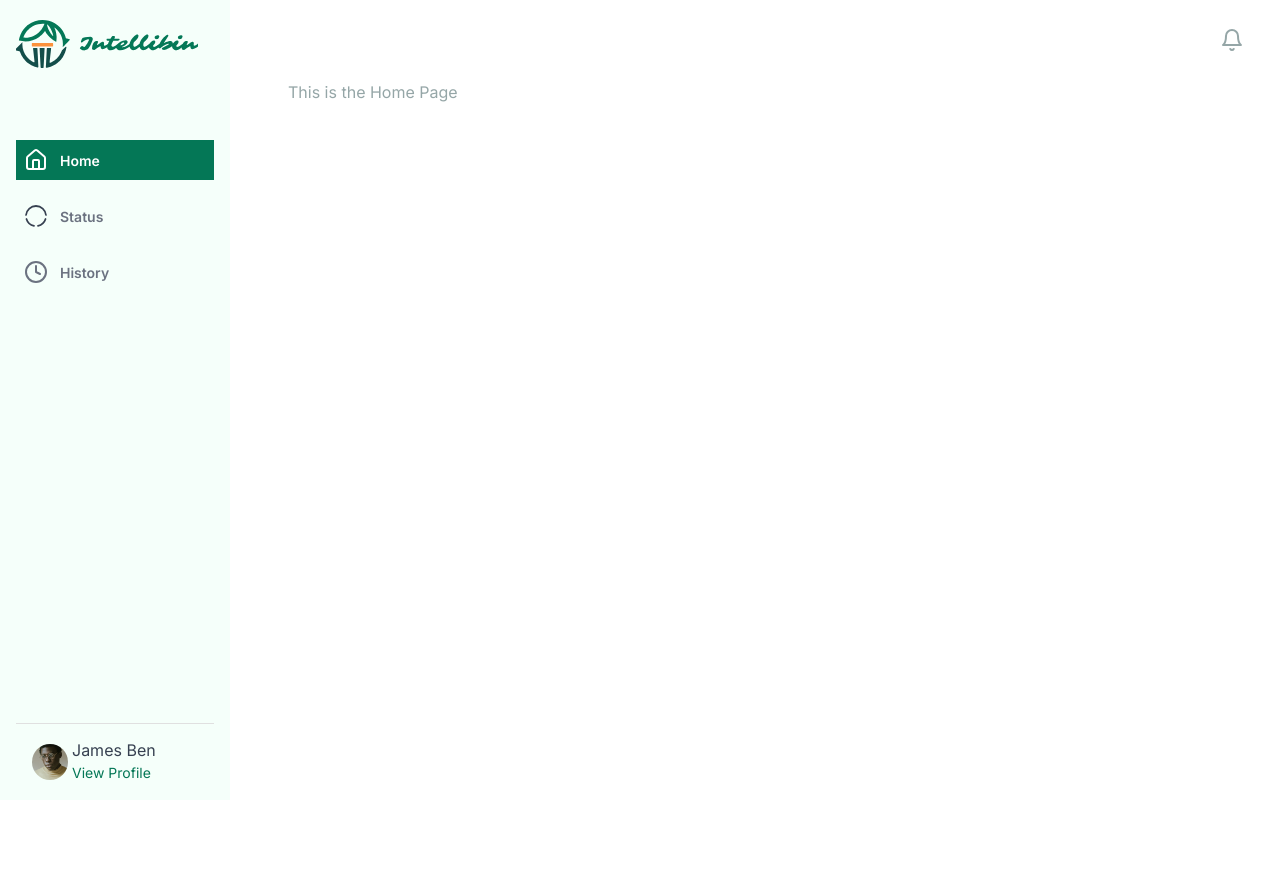
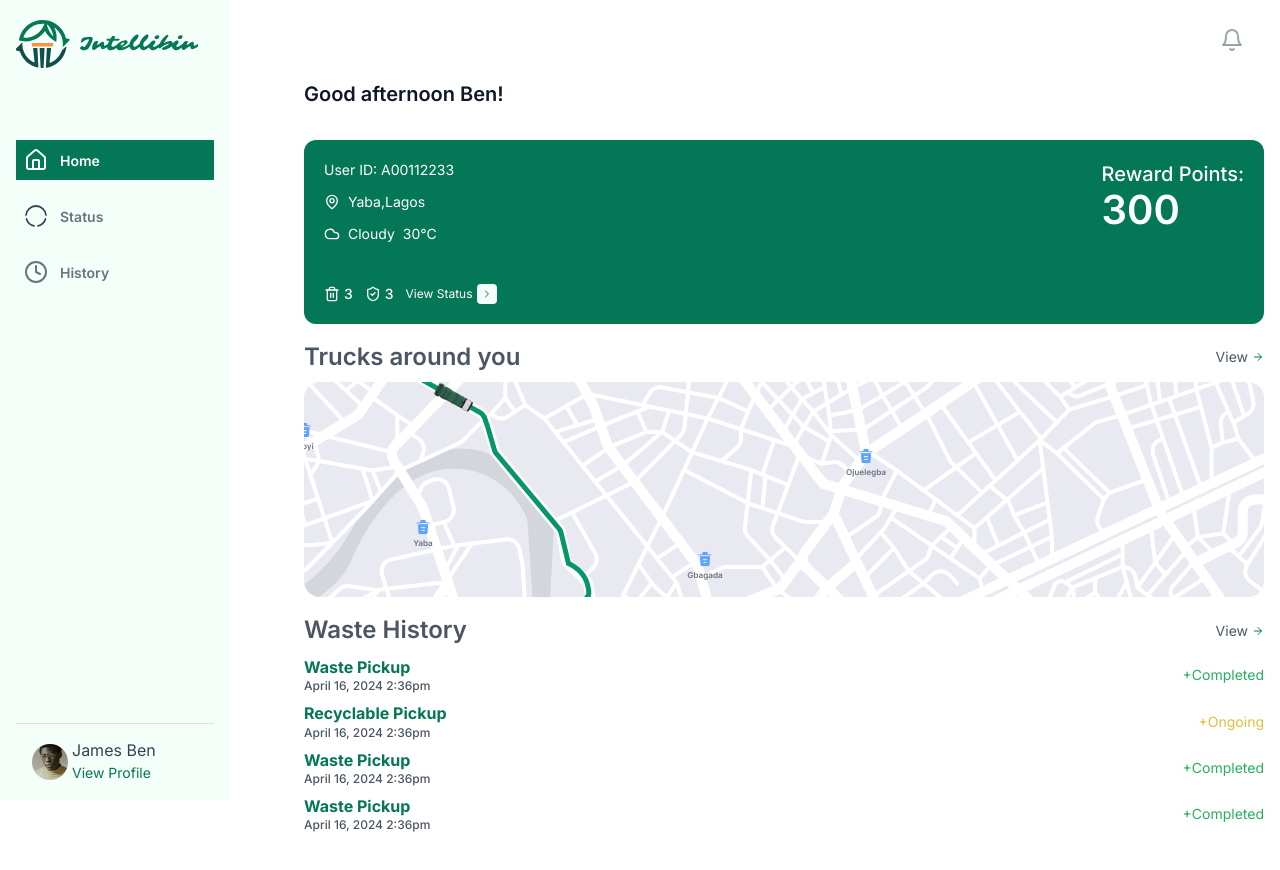
Before and after one commit to raelMartins/intellibin-demo, a Next.js app: page /home in a window 1280 px wide. Shown: the top 870 px of the page. Before the commit the page ends 800 px from the top, so only its background shows below. Built offline with nearby package versions, Linux system fonts and the light colour scheme.

Commit message:
Feat: Home Page

```diff
--- a/src/app/(dashboard)/home/page.tsx
+++ b/src/app/(dashboard)/home/page.tsx
@@ -1,7 +1,170 @@
-import React from "react";
+import {
+  ArrowRightIcon,
+  ChevronRightIcon,
+  CloudIcon,
+  MapPinIcon,
+  ShieldCheckIcon,
+  Trash2Icon,
+} from "lucide-react";
+import Image from "next/image";
+import Link from "next/link";
 
 const Page = () => {
-  return <div>This is the Home Page</div>;
+  return (
+    <div className="px-4 pb-10 md:pb-20">
+      <h2 className="md:text-intellibinGRAY-900 text-intellibinGRAY-600 mb-8 leading-[22px] md:text-xl md:font-semibold">
+        Good afternoon Ben!
+      </h2>
+      <div className="flex flex-col gap-5">
+        <div className="flex w-full flex-col gap-6 rounded-xl bg-intellibin-primary p-5 text-white md:gap-10">
+          <div className="flex justify-between">
+            <div className="flex flex-col gap-3 text-xs md:text-sm">
+              <p>User ID: A00112233</p>
+              <p className="flex items-center gap-2">
+                <span>
+                  <MapPinIcon className="h-3 w-3 md:h-4 md:w-4" />
+                </span>
+                <span>Yaba,Lagos</span>
+              </p>
+              <p className="flex items-center gap-2">
+                <span>
+                  <CloudIcon className="h-3 w-3 md:h-4 md:w-4" />
+                </span>{" "}
+                <span>Cloudy</span>
+                <span>30&deg;C</span>
+              </p>
+            </div>
+            <div>
+              <p className="font-medium leading-[22px] md:text-xl">
+                Reward Points:
+              </p>
+              <p className="text-[2.5rem] font-semibold leading-[44px]">300</p>
+            </div>
+          </div>
+          <div className="flex items-center gap-3 text-xs md:text-sm">
+            <div className="flex items-center gap-3">
+              <div className="flex items-center gap-1">
+                <span>
+                  <Trash2Icon className="h-3 w-3 md:h-4 md:w-4" />
+                </span>
+                <span className="font-medium">3</span>
+              </div>
+              <div className="flex items-center gap-1">
+                <span>
+                  <ShieldCheckIcon className="h-3 w-3 md:h-4 md:w-4" />
+                </span>
+                <span className="font-medium">3</span>
+              </div>
+            </div>
+            <Link
+              href="/status"
+              className="flex items-center gap-1 text-[0.625rem] duration-150 hover:text-white/60 md:text-xs"
+            >
+              <span>View Status</span>
+              <span className="flex rounded-sm bg-intellibin-veryLightGreen p-1">
+                <ChevronRightIcon className="h-3 w-3 text-intellibin-primary" />
+              </span>
+            </Link>
+          </div>
+        </div>
+        <div className="flex flex-col gap-3">
+          <div className="text-intellibinGRAY-600 flex items-center justify-between">
+            <h2 className="text-xl font-semibold md:text-2xl md:leading-[26.4px]">
+              Trucks around you
+            </h2>
+            <Link
+              href="#view"
+              className="flex items-center gap-1 text-xs md:text-sm"
+            >
+              <span className="">View</span>{" "}
+              <span>
+                <ArrowRightIcon className="h-3 w-3 text-intellibin-primary" />
+              </span>
+            </Link>
+          </div>
+          <div>
+            <Image
+              src="/images/intellibin_map.png"
+              width={1050}
+              height={215}
+              className="h-[215px] w-full rounded-2xl object-cover"
+              alt="map"
+            />
+          </div>
+        </div>
+        <div className="flex flex-col gap-3">
+          <div className="text-intellibinGRAY-600 flex items-center justify-between">
+            <h2 className="text-xl font-semibold md:text-2xl md:leading-[26.4px]">
+              Waste History
+            </h2>
+            <Link
+              href="#view"
+              className="flex items-center gap-1 text-xs md:text-sm"
+            >
+              <span className="">View</span>{" "}
+              <span>
+                <ArrowRightIcon className="h-3 w-3 text-intellibin-primary" />
+              </span>
+            </Link>
+          </div>
+          <div className="space-y-2">
+            <div className="flex items-center justify-between">
+              <div>
+                <h3 className="font-[700] leading-[22.4px] text-intellibin-primary">
+                  Waste Pickup
+                </h3>
+                <p className="text-intellibinGRAY-600 text-xs font-medium leading-4">
+                  April 16, 2024 2:36pm
+                </p>
+              </div>
+              <p className="text-sm leading-[19.6px] text-intellibin-success">
+                +Completed
+              </p>
+            </div>
+            <div className="flex items-center justify-between">
+              <div>
+                <h3 className="font-[700] leading-[22.4px] text-intellibin-primary">
+                  Recyclable Pickup
+                </h3>
+                <p className="text-intellibinGRAY-600 text-xs font-medium leading-4">
+                  April 16, 2024 2:36pm
+                </p>
+              </div>
+              <p className="text-sm leading-[19.6px] text-intellibin-warning">
+                +Ongoing
+              </p>
+            </div>
+            <div className="flex items-center justify-between">
+              <div>
+                <h3 className="font-[700] leading-[22.4px] text-intellibin-primary">
+                  Waste Pickup
+                </h3>
+                <p className="text-intellibinGRAY-600 text-xs font-medium leading-4">
+                  April 16, 2024 2:36pm
+                </p>
+              </div>
+              <p className="text-sm leading-[19.6px] text-intellibin-success">
+                +Completed
+              </p>
+            </div>
+            <div className="flex items-center justify-between">
+              <div>
+                <h3 className="font-[700] leading-[22.4px] text-intellibin-primary">
+                  Waste Pickup
+                </h3>
+                <p className="text-intellibinGRAY-600 text-xs font-medium leading-4">
+                  April 16, 2024 2:36pm
+                </p>
+              </div>
+              <p className="text-sm leading-[19.6px] text-intellibin-success">
+                +Completed
+              </p>
+            </div>
+          </div>
+        </div>
+      </div>
+    </div>
+  );
 };
 
 export default Page;
--- a/src/app/globals.css
+++ b/src/app/globals.css
@@ -6,6 +6,8 @@
   color: hsl(184, 9%, 62%);
   background-color: hsl(217, 19%, 27%);
   color: hsl(153, 100%, 98%);
+  color: hsl(220, 43%, 11%);
+  color: hsl(215, 14%, 34%);
 }
 @layer base {
   :root {
@@ -27,6 +29,9 @@
     --intellibin-black-100: 0 0% 0%;
     --intellibin-black-200: 0 0% 11%;
     --intellibin-black-300: 0 0% 16%;
+
+    --intellibin-GRAY-900: 220 43% 11%;
+    --intellibin-GRAY-600: 215 14% 34%;
 
     --intellibin-primary: 163 94% 24%;
     --intellibin-secondary: 204 70% 53%;
--- a/tailwind.config.ts
+++ b/tailwind.config.ts
@@ -74,6 +74,10 @@ const config = {
           secondaryNeutral: "hsl(var(--intellibin-secondary-neutral))",
           veryLightGreen: "hsl(var(--intellibin-very-light-green))",
         },
+        intellibinGRAY: {
+          900: "hsl(var(--intellibin-GRAY-900))",
+          600: "hsl(var(--intellibin-GRAY-600))",
+        },
         intellibinblack: {
           300: "hsl(var(--intellibin-black-300))",
           200: "hsl(var(--intellibin-black-200))",
```
Also changed, not shown: public/images/intellibin_map.png (added).
